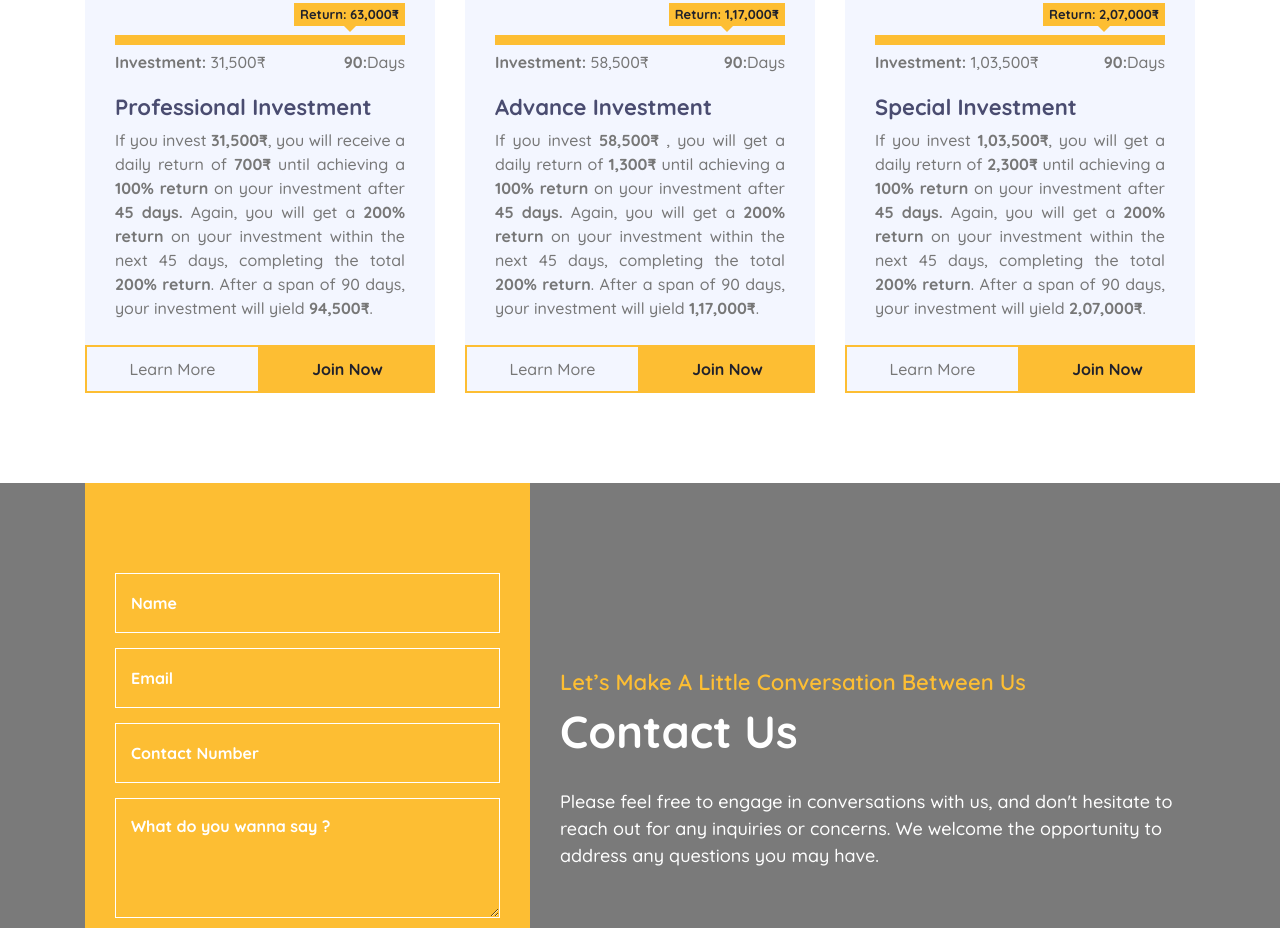
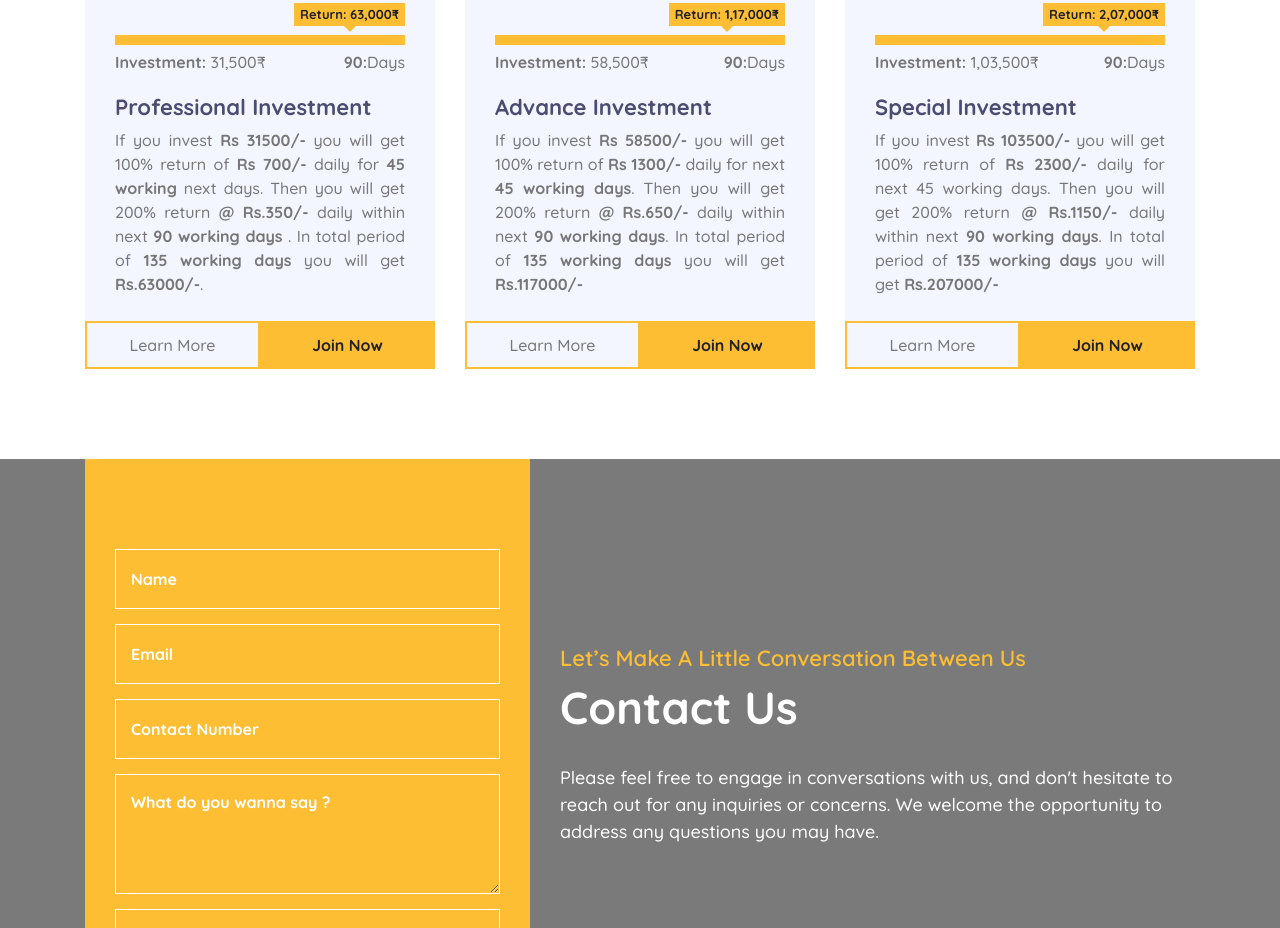
Before and after one commit to securegrowthmoney/securegrowthmoney, a plain HTML site: page index.html in a window 1280 px wide. Shown: the part 4314-5242 px from the top of the page. Drawn offline with nearby package versions, Linux system fonts and the light colour scheme.

Commit message:
Add files via upload

```diff
--- a/index.html
+++ b/index.html
@@ -420,7 +420,7 @@
                                 </div>
                                 <div class="causes-text">
                                     <h3>Standard Investment</h3>
-                                    <p style="text-align: justify;" >If you invest <strong>13,500₹,</strong>  you will receive a daily return of <strong>300₹</strong> until achieving a <strong>100% return</strong> on your investment after <strong>45 days.</strong> Again, you will get a <strong>200% return</strong> on your investment within the next 45 days, completing the total <strong>200% return</strong>. After a span of 90 days, your investment will yield <strong>27,000₹.</strong> </p>
+                                    <p style="text-align: justify;" >If you invest <strong>Rs 13500/-</strong> you will get 100% return of <strong>Rs 300/-</strong>  daily for next <strong>45 working days</strong>. Then you will get 200% return <strong>@ Rs.150/-</strong> daily within next <strong>90 working days</strong>. In total period of <strong>135 working days</strong> you will get <strong>Rs.27000/-</strong></p>
                                 </div>
                                 <div class="causes-btn">
                                     <a class="btn btn-custom">Learn More</a>
@@ -444,7 +444,7 @@
                                 </div>
                                 <div class="causes-text">
                                     <h3>Professional Investment</h3>
-                                    <p style="text-align: justify;" >If you invest <strong>31,500₹</strong>, you will receive a daily return of <strong>700₹</strong> until achieving a <strong>100% return</strong> on your investment after <strong>45 days.</strong> Again, you will get a <strong>200% return</strong> on your investment within the next 45 days, completing the total <strong>200% return</strong>. After a span of 90 days, your investment will yield <strong>94,500₹</strong>.</p>
+                                    <p style="text-align: justify;" >If you invest <strong>Rs 31500/-</strong>  you will get 100% return of <strong>Rs 700/-</strong>  daily for <strong>45 working</strong> next  days. Then you will get 200% return <strong>@ Rs.350/-</strong>  daily within next <strong>90 working days</strong> . In total period of <strong>135 working days</strong> you will get <strong> Rs.63000/-</strong>.</p>
                                 </div>
                                 <div class="causes-btn">
                                     <a class="btn btn-custom">Learn More</a>
@@ -469,7 +469,7 @@
                                 </div>
                                 <div class="causes-text">
                                     <h3>Advance Investment</h3>
-                                    <p style="text-align: justify;" >If you invest <strong>58,500₹</strong> , you will get a daily return of <strong>1,300₹</strong> until achieving a <strong>100% return</strong> on your investment after <strong>45 days.</strong> Again, you will get a <strong>200% return</strong> on your investment within the next 45 days, completing the total <strong>200% return</strong>. After a span of 90 days, your investment will yield <strong>1,17,000₹</strong>.</p>
+                                    <p style="text-align: justify;" >If you invest <strong>Rs 58500/-</strong> you will get 100% return of <strong>Rs 1300/-</strong> daily for next <strong>45 working days</strong>. Then you will get 200% return <strong>@ Rs.650/-</strong> daily within next <strong>90 working days</strong>. In total period of <strong>135 working days</strong> you will get <strong>Rs.117000/-</strong> </p>
                                 </div>
                                 <div class="causes-btn">
                                     <a class="btn btn-custom">Learn More</a>
@@ -494,7 +494,7 @@
                                 </div>
                                 <div class="causes-text">
                                     <h3>Special Investment</h3>
-                                    <p style="text-align: justify;" >If you invest <strong>1,03,500₹</strong>, you will get a daily return of <strong>2,300₹</strong> until achieving a <strong>100% return</strong> on your investment after <strong>45 days.</strong> Again, you will get a <strong>200% return</strong> on your investment within the next 45 days, completing the total <strong>200% return</strong>. After a span of 90 days, your investment will yield <strong>2,07,000₹</strong>.</p>
+                                    <p style="text-align: justify;" >If you invest <strong>Rs 103500/-</strong> you will get 100% return of <strong>Rs 2300/-</strong> daily for next 45 working days. Then you will get 200% return <strong>@ Rs.1150/-</strong> daily within next <strong>90 working days</strong>. In total period of <strong>135 working days</strong> you will get <strong> Rs.207000/-</strong></p>
                                 </div>
                                 <div class="causes-btn">
                                     <a class="btn btn-custom">Learn More</a>
```
